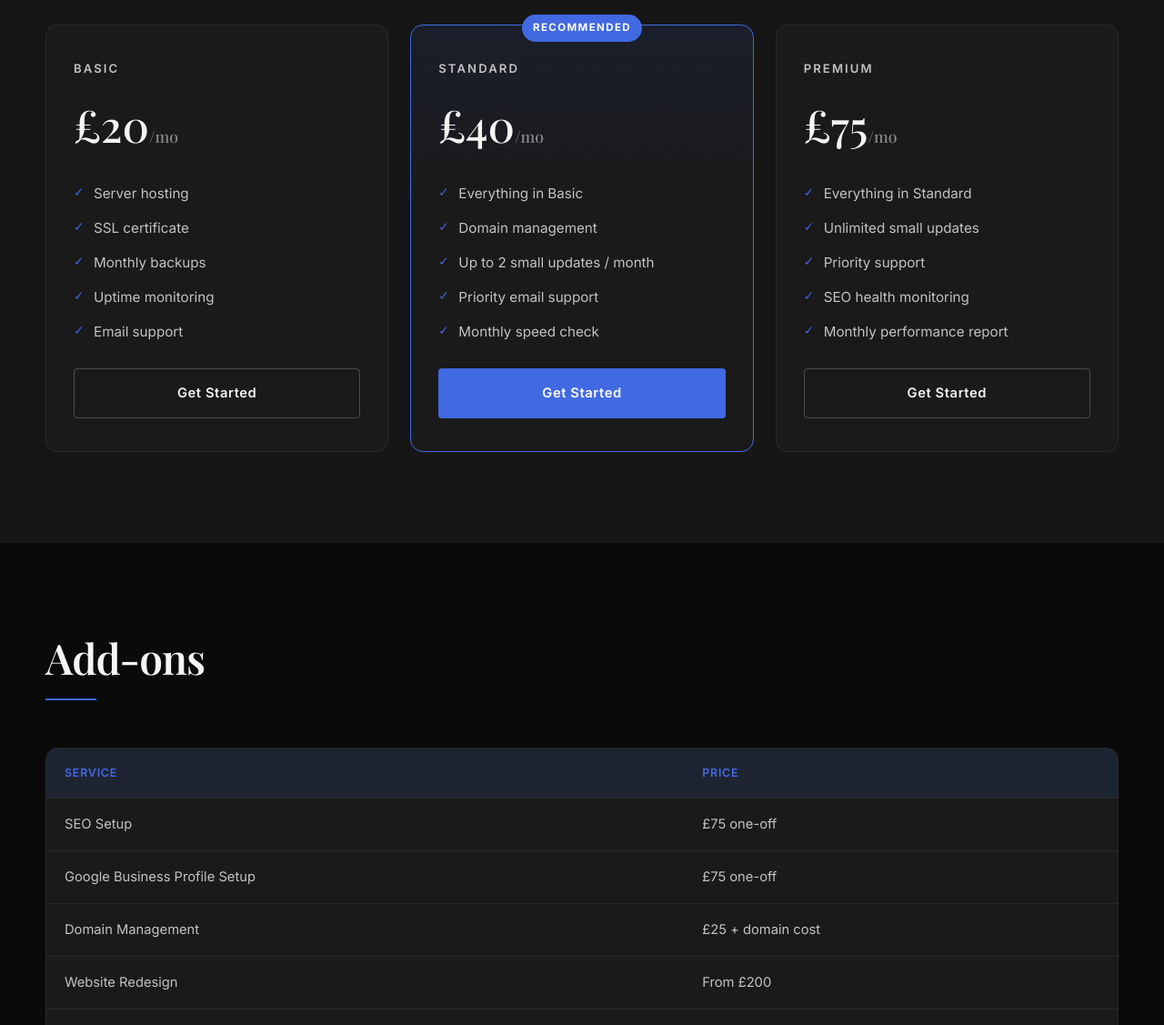
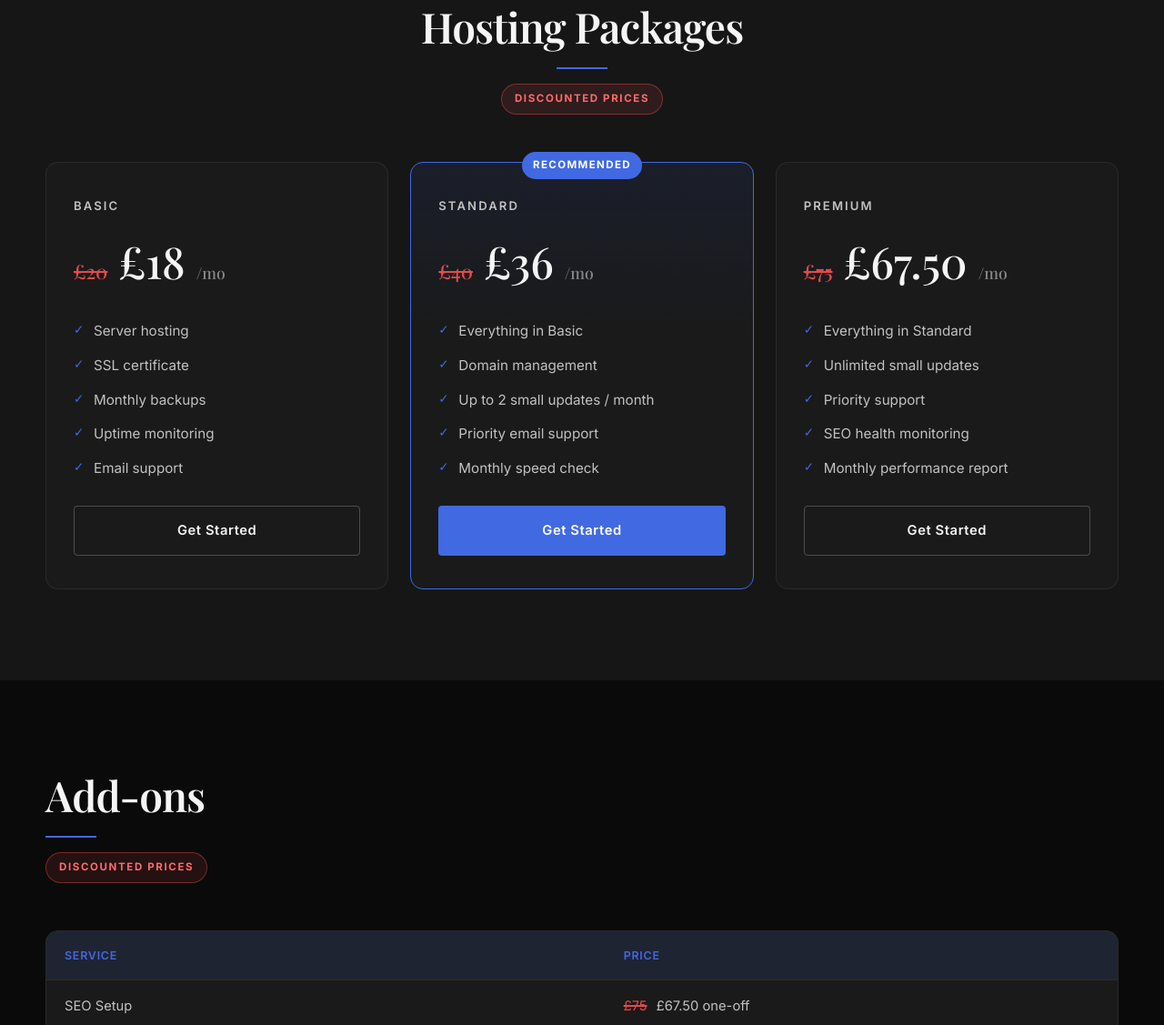
Before and after one commit to diiogodias/diasdigital, a plain HTML site: page pricing.html in a window 1280 px wide. Shown: the part 1673-2800 px from the top of the page at 91% size. Drawn offline with nearby package versions, Linux system fonts and the light colour scheme; a web font is replaced by a local one.

Commit message:
Show 10% discounted prices with strikethrough originals so current rates are obvious on Pricing and Home.
Co-authored-by: Cursor <cursoragent@cursor.com>

```diff
--- a/pricing.html
+++ b/pricing.html
@@ -45,6 +45,7 @@
         <p class="eyebrow">Transparent rates</p>
         <h1>Pricing</h1>
         <p class="lead">Straightforward pricing. No hidden extras.</p>
+        <p class="discount-banner">Discounted prices</p>
       </div>
     </section>
 
@@ -53,15 +54,16 @@
         <div class="section-header reveal">
           <h2>Website Packages</h2>
           <span class="gold-rule"></span>
+          <p class="discount-banner">Discounted prices</p>
         </div>
         <div class="table-wrap reveal">
           <table>
             <thead>
               <tr>
                 <th>Feature</th>
-                <th>Starter · £199</th>
-                <th>Growth · £399</th>
-                <th>Pro · £750+</th>
+                <th>Starter · <del class="price-old">£199</del> £179</th>
+                <th>Growth · <del class="price-old">£399</del> £359</th>
+                <th>Pro · <del class="price-old">£750+</del> £675+</th>
               </tr>
             </thead>
             <tbody>
@@ -143,11 +145,12 @@
         <div class="section-header center reveal">
           <h2>Hosting Packages</h2>
           <span class="gold-rule"></span>
+          <p class="discount-banner">Discounted prices</p>
         </div>
         <div class="grid-3">
           <article class="price-card reveal">
             <p class="price-tier">Basic</p>
-            <p class="price-amount">£20<span>/mo</span></p>
+            <p class="price-amount"><del class="price-old">£20</del> £18<span class="price-period">/mo</span></p>
             <ul>
               <li>Server hosting</li>
               <li>SSL certificate</li>
@@ -160,7 +163,7 @@
           <article class="price-card featured reveal">
             <span class="badge">Recommended</span>
             <p class="price-tier">Standard</p>
-            <p class="price-amount">£40<span>/mo</span></p>
+            <p class="price-amount"><del class="price-old">£40</del> £36<span class="price-period">/mo</span></p>
             <ul>
               <li>Everything in Basic</li>
               <li>Domain management</li>
@@ -172,7 +175,7 @@
           </article>
           <article class="price-card reveal">
             <p class="price-tier">Premium</p>
-            <p class="price-amount">£75<span>/mo</span></p>
+            <p class="price-amount"><del class="price-old">£75</del> £67.50<span class="price-period">/mo</span></p>
             <ul>
               <li>Everything in Standard</li>
               <li>Unlimited small updates</li>
@@ -191,6 +194,7 @@
         <div class="section-header reveal">
           <h2>Add-ons</h2>
           <span class="gold-rule"></span>
+          <p class="discount-banner">Discounted prices</p>
         </div>
         <div class="table-wrap reveal">
           <table>
@@ -203,23 +207,23 @@
             <tbody>
               <tr>
                 <td>SEO Setup</td>
-                <td>£75 one-off</td>
+                <td><del class="price-old">£75</del> £67.50 one-off</td>
               </tr>
               <tr>
                 <td>Google Business Profile Setup</td>
-                <td>£75 one-off</td>
+                <td><del class="price-old">£75</del> £67.50 one-off</td>
               </tr>
               <tr>
                 <td>Domain Management</td>
-                <td>£25 + domain cost</td>
+                <td><del class="price-old">£25</del> £22.50 + domain cost</td>
               </tr>
               <tr>
                 <td>Website Redesign</td>
-                <td>From £200</td>
+                <td>From <del class="price-old">£200</del> £180</td>
               </tr>
               <tr>
                 <td>Extra website page</td>
-                <td>£50 per page</td>
+                <td><del class="price-old">£50</del> £45 per page</td>
               </tr>
             </tbody>
           </table>
--- a/styles.css
+++ b/styles.css
@@ -23,6 +23,7 @@
   --max: 1180px;
   --radius: 14px;
   --ease: cubic-bezier(0.22, 1, 0.36, 1);
+  --sale: #e24b4b;
 }
 
 *,
@@ -164,6 +165,10 @@ h3 {
 
 .section-header.center .lead {
   margin: 16px auto 0;
+}
+
+.section-header .discount-banner {
+  margin-top: 16px;
 }
 
 /* ---------- Layout ---------- */
@@ -396,6 +401,27 @@ body.menu-open {
   margin-bottom: 14px;
 }
 
+.discount-banner {
+  display: inline-block;
+  margin-top: 18px;
+  padding: 6px 14px;
+  border: 1px solid rgba(226, 75, 75, 0.45);
+  background: rgba(226, 75, 75, 0.12);
+  color: #ff6b6b;
+  font-size: 0.72rem;
+  font-weight: 700;
+  letter-spacing: 0.14em;
+  text-transform: uppercase;
+  border-radius: 99px;
+}
+
+.price-old {
+  color: var(--sale);
+  text-decoration: line-through;
+  text-decoration-color: var(--sale);
+  text-decoration-thickness: 2px;
+}
+
 /* ---------- Home hero ---------- */
 
 .home-hero {
@@ -787,9 +813,18 @@ body.menu-open {
   font-size: 3rem;
   margin: 10px 0 22px;
   color: var(--text);
-}
-
-.price-amount span {
+  display: flex;
+  flex-wrap: wrap;
+  align-items: baseline;
+  gap: 0 12px;
+}
+
+.price-amount .price-old {
+  font-size: 1.35rem;
+  font-weight: 500;
+}
+
+.price-period {
   font-size: 1.1rem;
   color: var(--muted);
 }
@@ -1147,6 +1182,10 @@ tr:last-child td {
   margin-top: 16px;
   color: var(--muted);
   font-size: 0.92rem;
+}
+
+table .price-old {
+  margin-right: 6px;
 }
 
 /* ---------- FAQ ---------- */
```
Also changed, not shown: index.html (+4 -3 lines).
